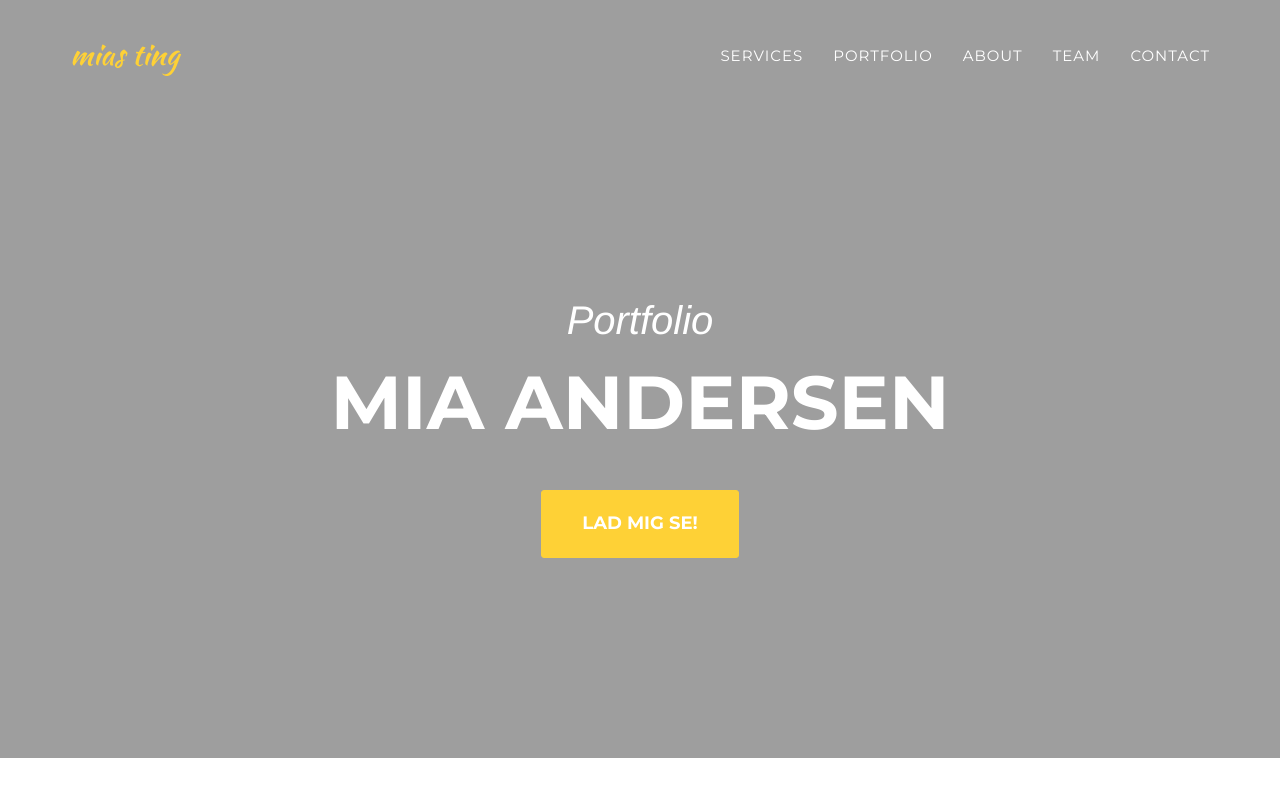
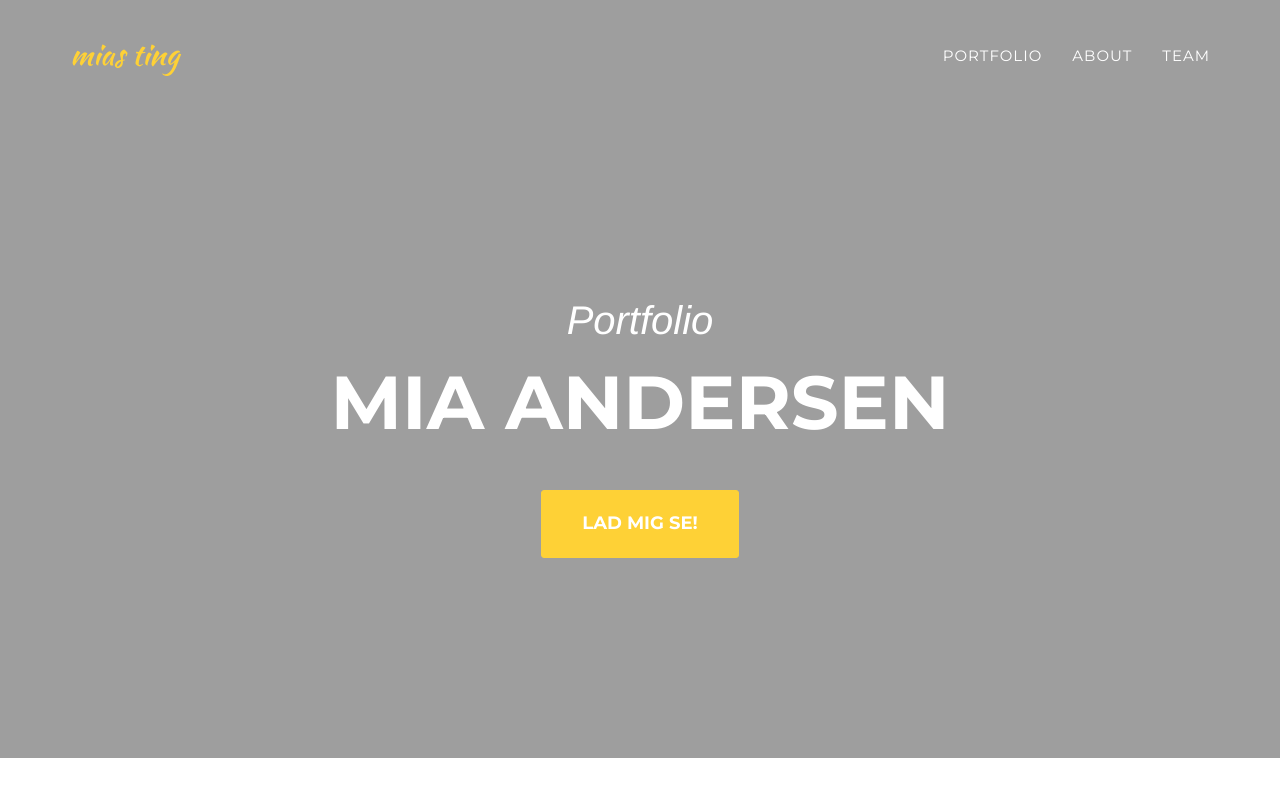
Before and after one commit to miasting/miasting.github.io, a Jekyll site: the page built from index.html, in a window 1280 px wide and 900 px high. Shown: the top 797 px of the window. Built offline with Jekyll 4.4.1, drawn with Linux system fonts in a browser that asks for light colours; some web fonts are replaced.

Commit message:
Update header.html

```diff
--- a/_includes/header.html
+++ b/_includes/header.html
@@ -18,9 +18,9 @@
                     <li class="hidden">
                         <a href="#page-top"></a>
                     </li>
-                    <li>
+                    <!--li>
                         <a class="page-scroll" href="#services">Services</a>
-                    </li>
+                    </li-->
                     <li>
                         <a class="page-scroll" href="#portfolio">Portfolio</a>
                     </li>
@@ -30,9 +30,9 @@
                     <li>
                         <a class="page-scroll" href="#team">Team</a>
                     </li>
-                    <li>
+                    <!--li>
                         <a class="page-scroll" href="#contact">Contact</a>
-                    </li>
+                    </li-->
                 </ul>
             </div>
             <!-- /.navbar-collapse -->
```
